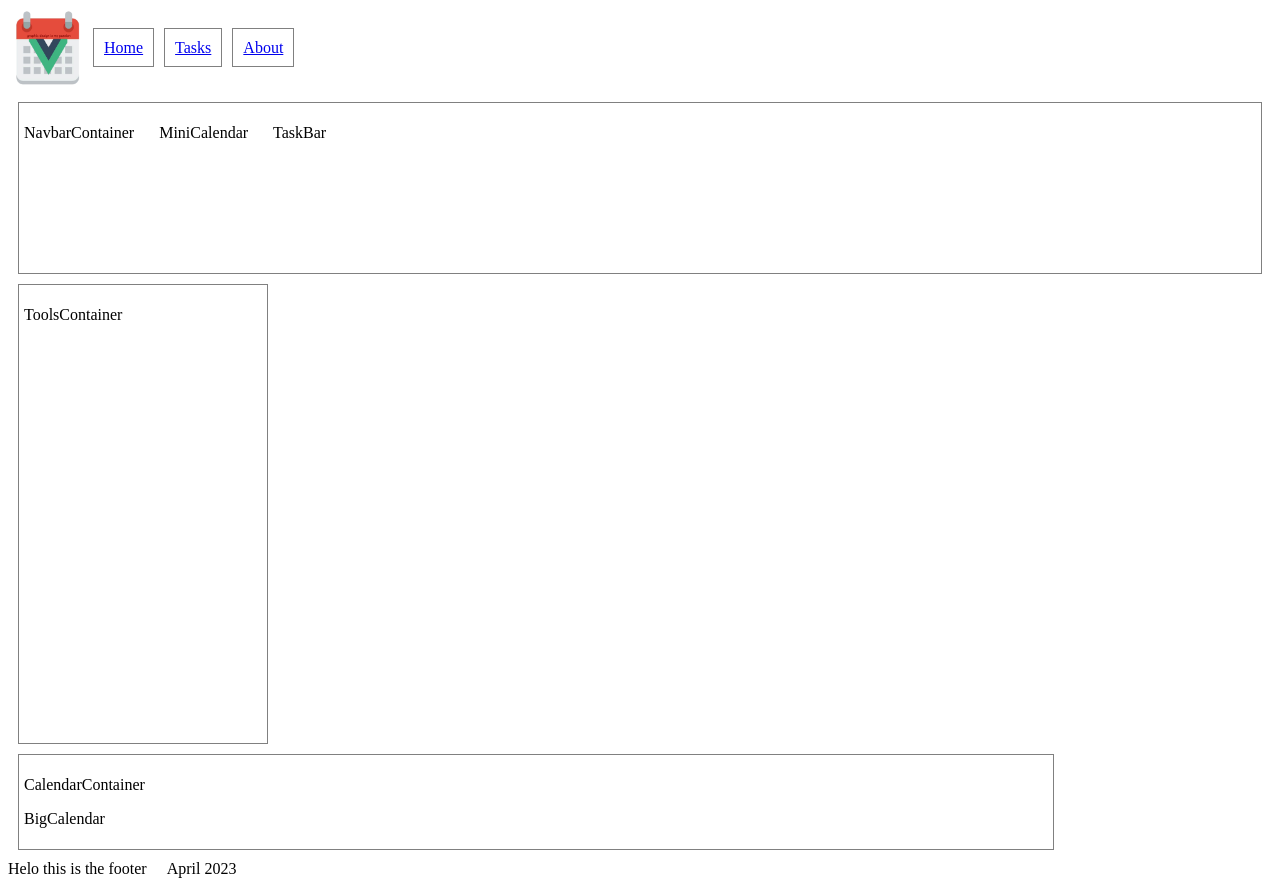
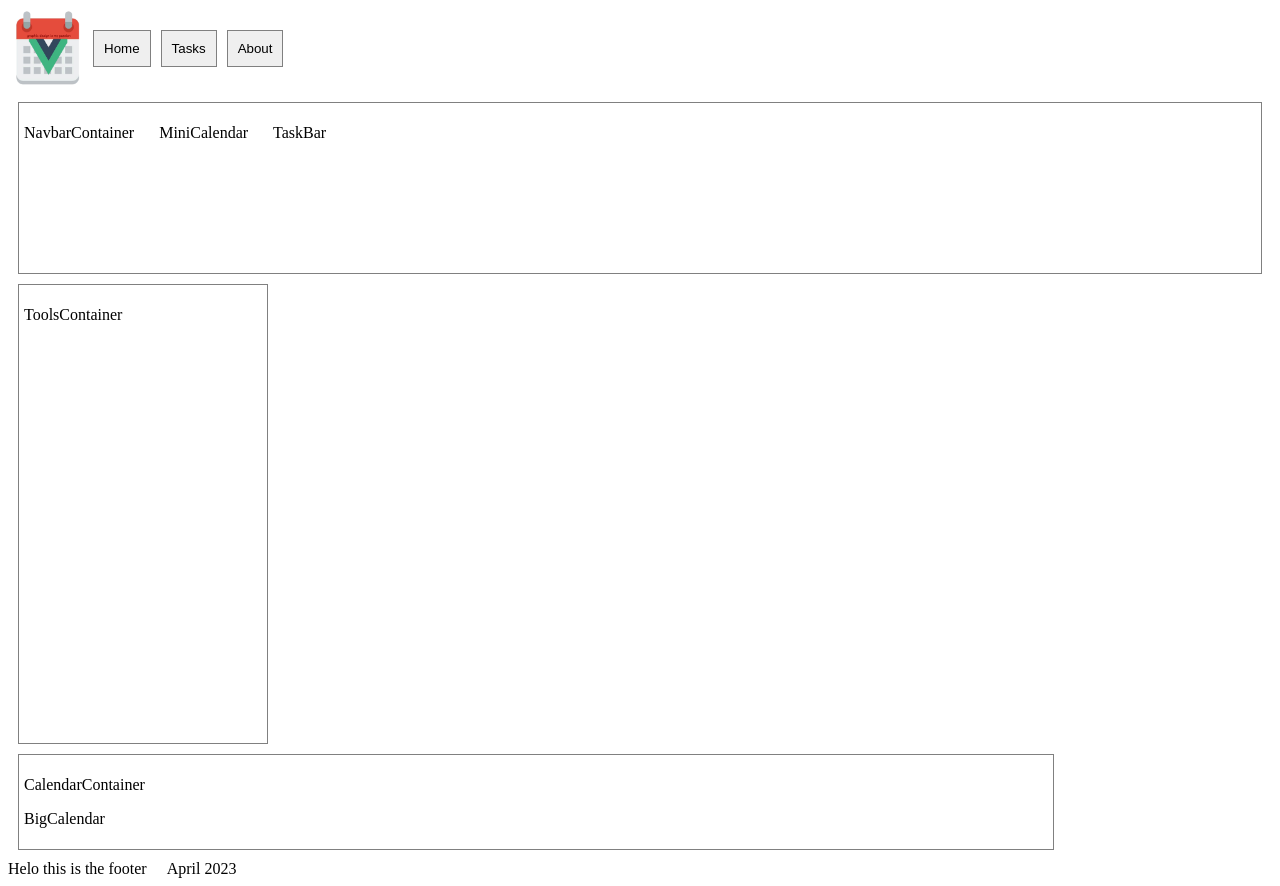
Before and after one commit to PerfectMach1ne/vCalendar__uni-se-prj, a Vue app in the folder vCalendar-frontend/: page / in a window 1280 px wide. Built offline with nearby package versions, Linux system fonts and the light colour scheme.

Commit message:
feat: Replaced RouterLink tags /w buttons

```diff
--- a/vCalendar-frontend/src/App.vue
+++ b/vCalendar-frontend/src/App.vue
@@ -7,6 +7,12 @@ export default {
   methods: {
     goToHome() {
       this.$router.push('/');
+    },
+    goToTasks() {
+      this.$router.push('/tasks');
+    },
+    goToAbout() {
+      this.$router.push('/about');
     }
   }
 }
@@ -20,9 +26,9 @@ export default {
   <header>
     <img @click="goToHome" src="@/assets/logo.png" alt="vCalendar logo" class="logo" width="80" height="80"/>
     <nav> <!-- do NOT mistake this with "Navbar" as in component NavbarContainer and all related components -->
-      <RouterLink to="/" class="router">Home</RouterLink>
-      <RouterLink to="/tasks" class="router">Tasks</RouterLink>
-      <RouterLink to="/about" class="router">About</RouterLink>
+      <button @click="goToHome" class="router">Home</button>
+      <button @click="goToTasks" class="router">Tasks</button>
+      <button @click="goToAbout" class="router">About</button>
     </nav>
   </header>
   <div class="wrapper">
```
Also changed, not shown: vCalendar-frontend/src/junk/logo.svg (renamed from vCalendar-frontend/src/assets/logo.svg).
